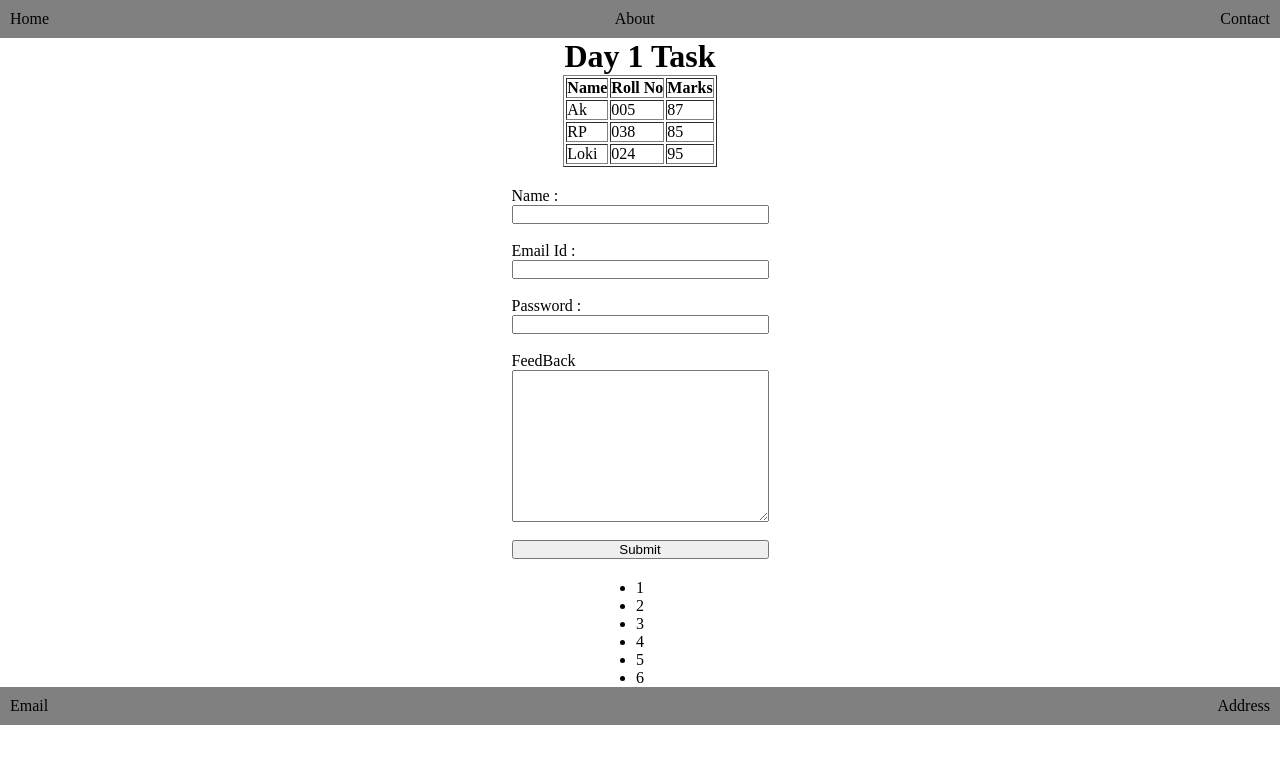
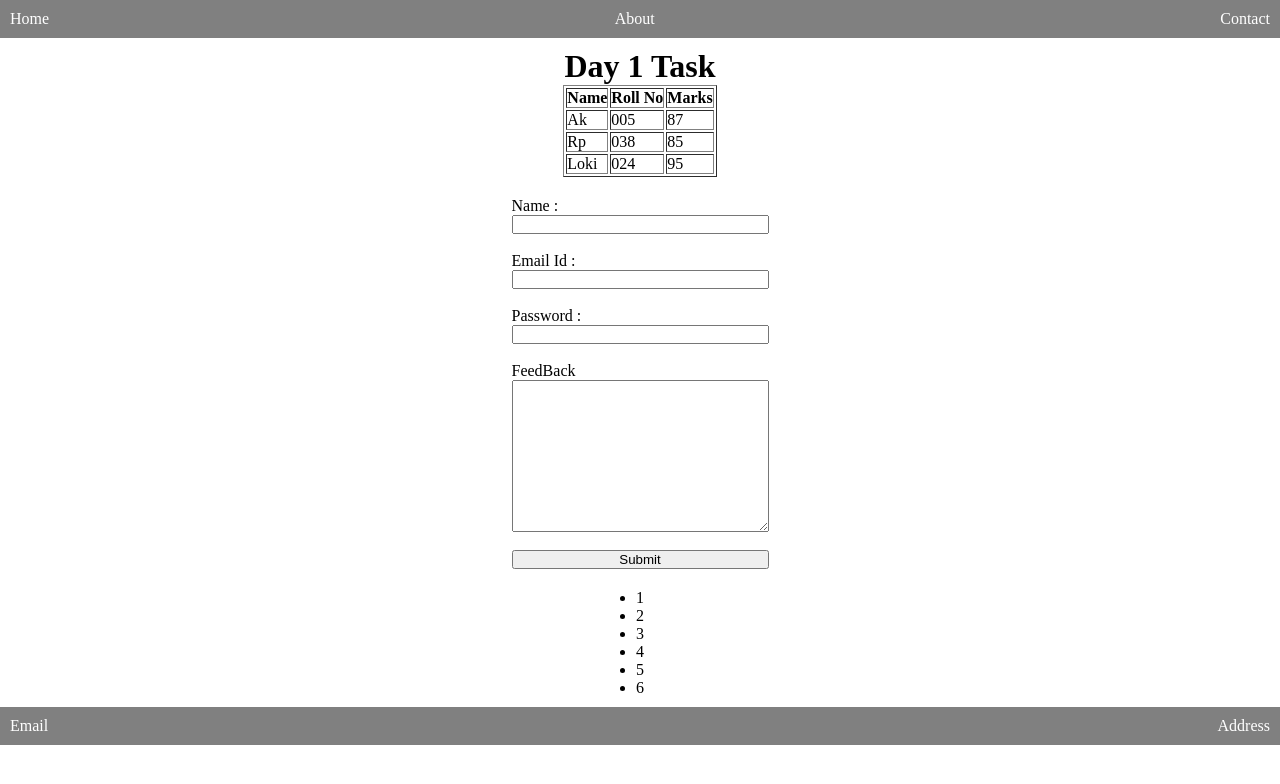
Before and after one commit to ArshikAk/Phase-2-Day-1-Task, a plain HTML site: page index.html in a window 1280 px wide. Drawn offline with Linux system fonts and the light colour scheme.

Commit message:
second commit

```diff
--- a/index.html
+++ b/index.html
@@ -17,7 +17,7 @@
     <main>
 
         <h1>Day 1 Task</h1>
-        <table border="1px">
+        <table border="1px" >
             <tr>
                 <th>Name</th>
                 <th>Roll No</th>
@@ -31,7 +31,7 @@
             </tr>
 
             <tr>
-                <td>RP</td>
+                <td>Rp</td>
                 <td>038</td>
                 <td>85</td>
             </tr>
--- a/style.css
+++ b/style.css
@@ -7,6 +7,7 @@
 header{
     background-color: grey;
     padding: 10px;
+    color: white;
 }
 
 header div{
@@ -19,6 +20,7 @@ main{
     display: flex;
     flex-direction: column;
     align-items: center;
+    padding: 10px 0px;
 }
 
 form{
@@ -29,6 +31,7 @@ form{
 
 footer{
     display: flex;
+    color: white;
     background-color: gray;
     padding: 10px;
     justify-content: space-between;
```
